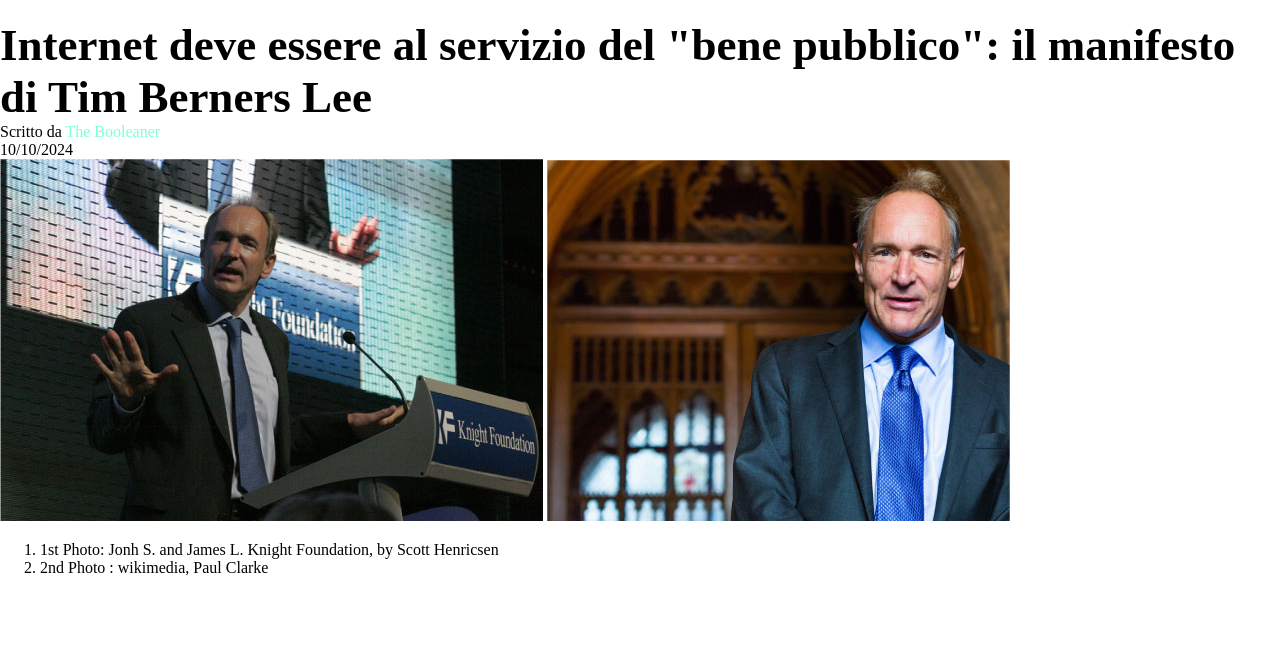
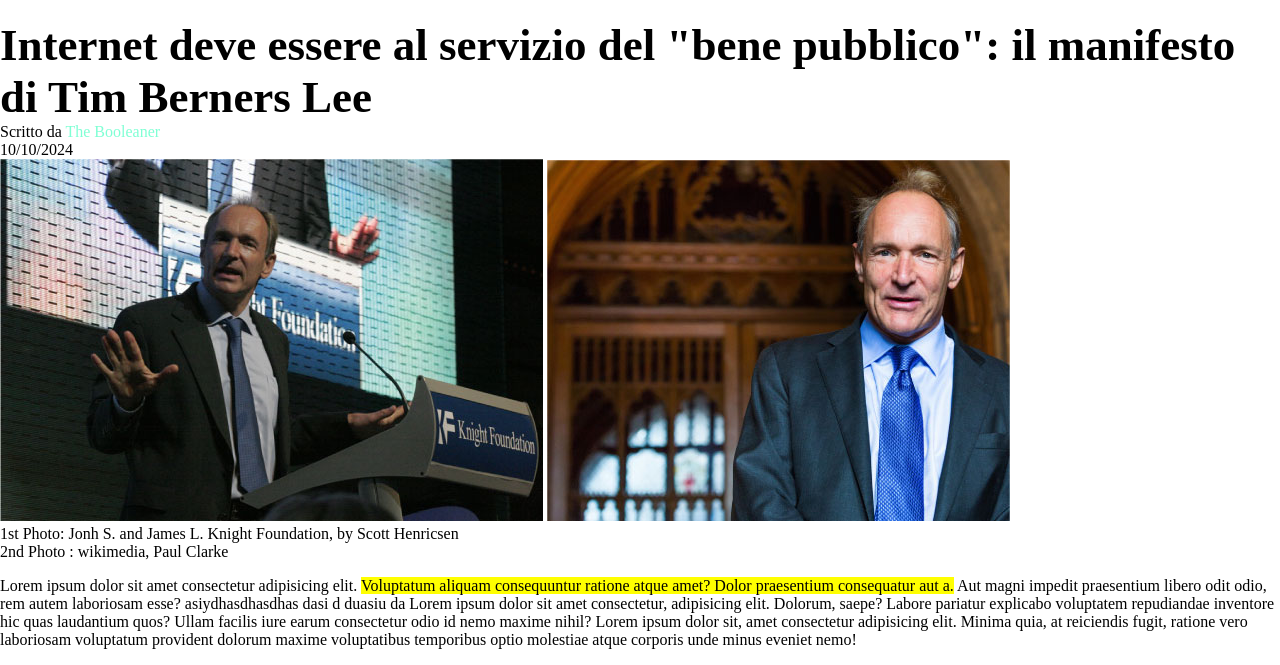
Before and after one commit to DanielemarchioP/html-css-booleaner, a plain HTML site: page index.html in a window 1280 px wide. Shown: the part 138-803 px from the top of the page. Drawn offline with Linux system fonts and the light colour scheme.

Commit message:
add: aggiunto paragrafo

```diff
--- a/css/style.css
+++ b/css/style.css
@@ -1,6 +1,12 @@
 body{
     padding: 0;
     margin: 0;
+}
+.color-blue{
+    color: aquamarine;
+}
+.backcolor-yellow{
+    background-color: yellow;
 }
 .header-logo{
     background-image: url('../img/pattern.png');
@@ -16,9 +22,15 @@ body{
     margin-bottom: 0;
     font-size: 45px;
 }
-.color-blue{
-    color: aquamarine;
-}
+
 .section-date .date-title{
     opacity: 0.7;
 }
+.info-photo li{
+    list-style-type: none;
+}
+.info-photo{
+    margin-left: 0;
+    margin-top: 0;
+    padding-left: 0;
+}
--- a/index.html
+++ b/index.html
@@ -21,14 +21,19 @@
             <div class="date-title">Scritto da <span class="color-blue">The Booleaner</span> <br> 10/10/2024</div>
             <img src="./img/tim-1.jpg" alt="image Tim1">
             <img src="./img/tim-2.jpg" alt="image Tim2">
-            <ol>
+
+            <ol class="info-photo">
                 <li>
-                    <div>1st Photo: Jonh S. and James L. Knight Foundation, by Scott Henricsen</div>
+                    <div class="info-item">1st Photo: Jonh S. and James L. Knight Foundation, by Scott Henricsen</div>
                 </li>
                 <li>
-                    <div>2nd Photo : wikimedia, Paul Clarke</div>
+                    <div class="info-item">2nd Photo : wikimedia, Paul Clarke</div>
                 </li>
             </ol>
+
+            <article>
+                <p>Lorem ipsum dolor sit amet consectetur adipisicing elit. <span class="backcolor-yellow">Voluptatum aliquam consequuntur ratione atque amet? Dolor praesentium consequatur aut a.</span> Aut magni impedit praesentium libero odit odio, rem autem laboriosam esse? asiydhasdhasdhas  dasi d duasiu da Lorem ipsum dolor sit amet consectetur, adipisicing elit. Dolorum, saepe? Labore pariatur explicabo voluptatem repudiandae inventore hic quas laudantium quos? Ullam facilis iure earum consectetur odio id nemo maxime nihil? Lorem ipsum dolor sit, amet consectetur adipisicing elit. Minima quia, at reiciendis fugit, ratione vero laboriosam voluptatum provident dolorum maxime voluptatibus temporibus optio molestiae atque corporis unde minus eveniet nemo!  </p>
+            </article>
         </section>
 
     </main>
```
